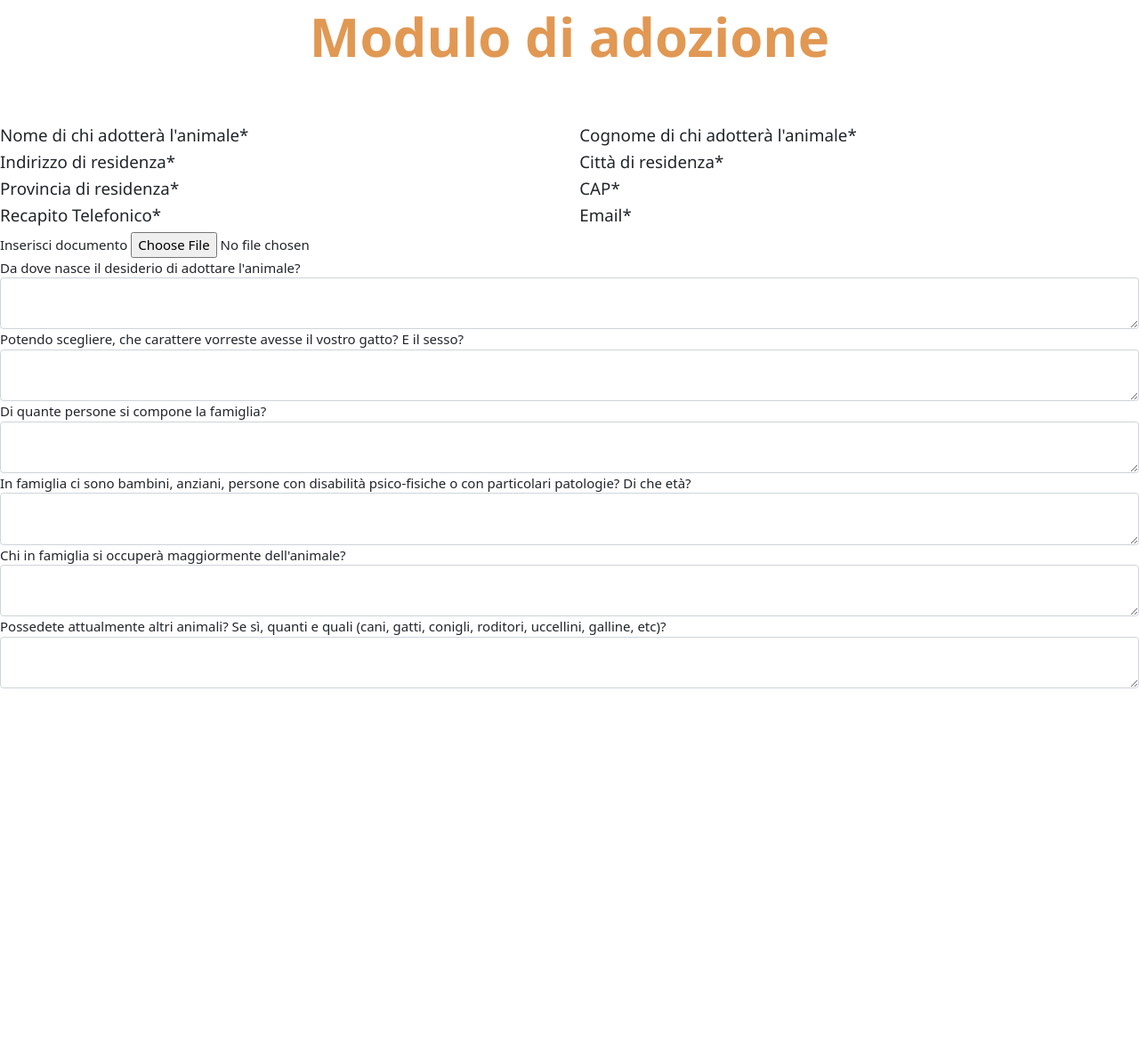
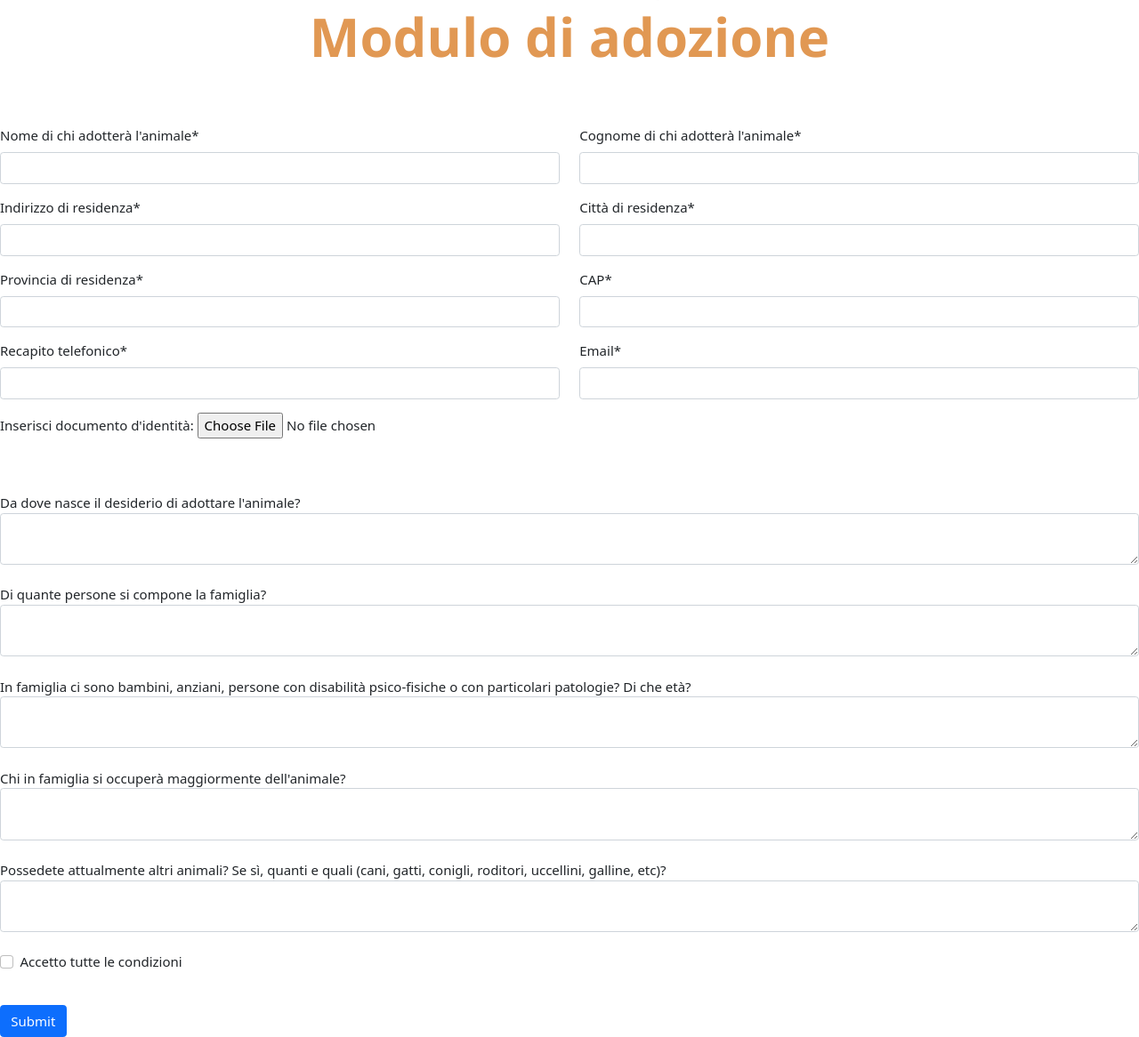
Before and after one commit to iannicelli/LTW_SitoWeb, a PHP site: page /adozione.php in a window 1280 px wide. Shown: the part 267-1433 px from the top of the page at 89% size. Before the commit the page ends 1041 px from the top, so only its background shows below. Run offline with PHP 8.4, Linux system fonts and the light colour scheme; some web fonts are replaced.

Commit message:
ADOZIONE PT2

```diff
--- a/adozione.php
+++ b/adozione.php
@@ -113,24 +113,53 @@
         <br>
 
 
-  <div class="row">
+    <form>
+    <div class="row">
+    <!---------primo colonna------------>
     <div class="col">
-        <h5>Nome di chi adotterà l'animale*</h5>
+        <div class="mb-3">
+            <label for="nome" class="form-label">Nome di chi adotterà l'animale*</label>
+            <input type="text" class="form-control" id="nome" aria-describedby="emailHelp">
+        </div>
 
-        <h5>Indirizzo di residenza*</h5>
+        <div class="mb-3">
+            <label for="indirizzo" class="form-label">Indirizzo di residenza*</label>
+            <input type="password" class="form-control" id="exampleInputPassword1">
+        </div>
 
-        <h5>Provincia di residenza*</h5>
+        <div class="mb-3">
+            <label for="provincia" class="form-label">Provincia di residenza*</label>
+            <input type="password" class="form-control" id="exampleInputPassword1">
+        </div>
 
-        <h5>Recapito Telefonico*</h5>
+        <div class="mb-3">
+            <label for="telefono" class="form-label">Recapito telefonico*</label>
+            <input type="password" class="form-control" id="exampleInputPassword1">
+        </div>
+
     </div>
+
     <div class="col">
-    <h5>Cognome di chi adotterà l'animale*</h5>
+        <div class="mb-3">
+            <label for="cognome" class="form-label">Cognome di chi adotterà l'animale*</label>
+            <input type="text" class="form-control" id="nome" aria-describedby="emailHelp">
+        </div>
 
-    <h5>Città di residenza*</h5>
+        <div class="mb-3">
+            <label for="indirizzo" class="form-label">Città di residenza*</label>
+            <input type="password" class="form-control" id="citta">
+        </div>
 
-    <h5>CAP*</h5>
+        <div class="mb-3">
+            <label for="provincia" class="form-label">CAP*</label>
+            <input type="password" class="form-control" id="cap">
+        </div>
 
-    <h5>Email*</h5>
+        <div class="mb-3">
+            <label for="telefono" class="form-label">Email*</label>
+            <input type="password" class="form-control" id="email">
+        </div>
+
 
 
     </div>
@@ -139,59 +168,72 @@
 
   <div class="row">
     <div class="col">
-    <label for="exampleFormControlFile1">Inserisci documento</label>
-    <input type="file" class="form-control-file" id="exampleFormControlFile1">
+    <label for="exampleFormControlFile1">Inserisci documento d'identità: </label>
+    <input type="file" class="form-control-file" id="doc">
   </div>
+  <br>
+  <br>
+  <br>
+
     <div class="form-group">
+    <br>
         <label for="input">Da dove nasce il desiderio di adottare l'animale?</label>
-        <textarea class="form-control" id="FormControlTextarea1" rows="2"></textarea>
+        <textarea class="form-control" id="desidero" rows="2"></textarea>
   </div>
+
+
+  <div class="form-group">
+  <br>
+        <label for="input">Di quante persone si compone la famiglia?</label>
+        <textarea class="form-control" id="famiglia" rows="2"></textarea>
+  </div>
+
+  <div class="form-group">
+        <br>
+        <label for="input">In famiglia ci sono bambini, anziani, persone con disabilità psico-fisiche o con particolari
+        patologie? Di che età?</label>
+        <textarea class="form-control" id="famiglia" rows="2"></textarea>
+  </div>
+  <br>
   <br>
 
   <div class="form-group">
-        <label for="input">Potendo scegliere, che carattere vorreste avesse il vostro gatto? E il sesso?</label>
-        <textarea class="form-control" id="FormControlTextarea1" rows="2"></textarea>
+  <br>
+        <label for="input">Chi in famiglia si occuperà maggiormente dell'animale?</label>
+        <textarea class="form-control" id="famiglia" rows="2"></textarea>
   </div>
+  <br>
   <br>
 
   <div class="form-group">
-        <label for="input">Di quante persone si compone la famiglia?</label>
-        <textarea class="form-control" id="FormControlTextarea1" rows="2"></textarea>
+  <br>
+        <label for="input">Possedete attualmente altri animali? Se sì, quanti e quali (cani, gatti, conigli, roditori, uccellini,
+        galline, etc)?</label>
+        <textarea class="form-control" id="animali" rows="2"></textarea>
   </div>
   <br>
-
-
-  <div class="form-group">
-        <label for="exampleInputEmail1">In famiglia ci sono bambini, anziani, persone con disabilità psico-fisiche o con particolari
-        patologie? Di che età?</label>
-        <textarea class="form-control" id="FormControlTextarea1" rows="2"></textarea>
-  </div>
   <br>
 
-  <div class="form-group">
-        <label for="exampleInputEmail1">Chi in famiglia si occuperà maggiormente dell'animale?</label>
-        <textarea class="form-control" id="FormControlTextarea1" rows="2"></textarea>
-  </div>
-  <br>
-
-
-  <div class="form-group">
-        <label for="exampleInputEmail1">Possedete attualmente altri animali? Se sì, quanti e quali (cani, gatti, conigli, roditori, uccellini,
-        galline, etc)?</label>
-        <textarea class="form-control" id="FormControlTextarea1" rows="2"></textarea>
-  </div>
-  <br>
 
     </div>
   </div>
 
 
 
+  <div class="mb-3 form-check">
+    <br>
+            <input type="checkbox" class="form-check-input" id="exampleCheck1">
+            <label class="form-check-label" for="exampleCheck1">Accetto tutte le condizioni</label>
+    </div>
+
+    <br>
+
+        <button type="submit" class="btn btn-primary">Submit</button>
+
+
+</form>
 
 </div>
-
-
-
 
 
 
--- a/style.css
+++ b/style.css
@@ -189,3 +189,9 @@ nav b:hover {
     text-align: center; /* orizzontale */
     line-height: 80px; /* verticale */
 }
+
+
+.mb-3 form-control:focus {
+    border-color: #FF0000;
+    box-shadow: inset 0 1px 1px rgba(0, 0, 0, 0.075), 0 0 8px rgba(255, 0, 0, 0.6);
+  }
```
